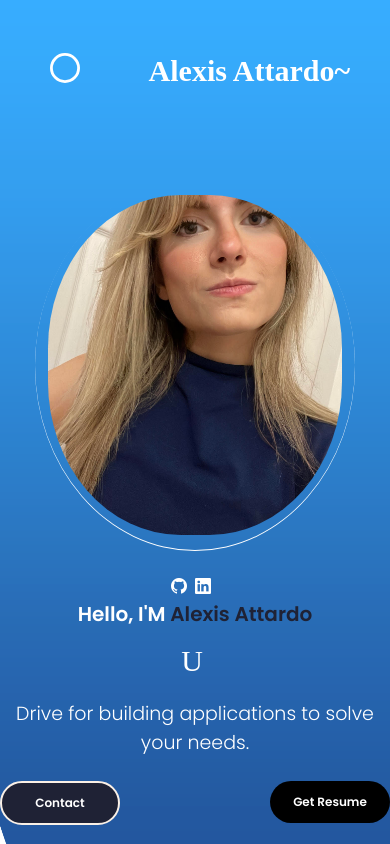
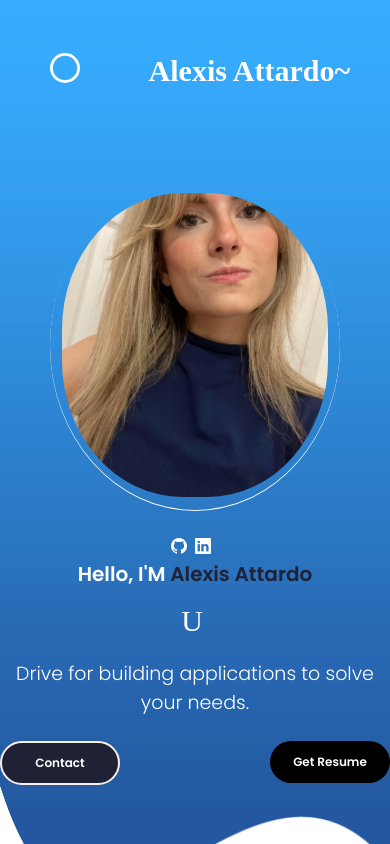
Before and after one commit to alexisatt/alexis-attardo, a React (Create React App) app in the folder client/: page / in a window 390 px wide. Shown: the top 844 px of the page. Built offline with nearby package versions, Linux system fonts and the light colour scheme.

Commit message:
profile picture update

```diff
--- a/client/src/PortfolioContainer/Home/Profile/Profile.css
+++ b/client/src/PortfolioContainer/Home/Profile/Profile.css
@@ -102,8 +102,8 @@ font-family: 'Times New Roman', Times, serif;
 
 @media screen and (max-width: 910px){
     .profile-picture{
-        height:370px;
-        width:320px;
+        height:330px;
+        width:290px;
         margin: 0 0 0 4px;
     }
 
```
